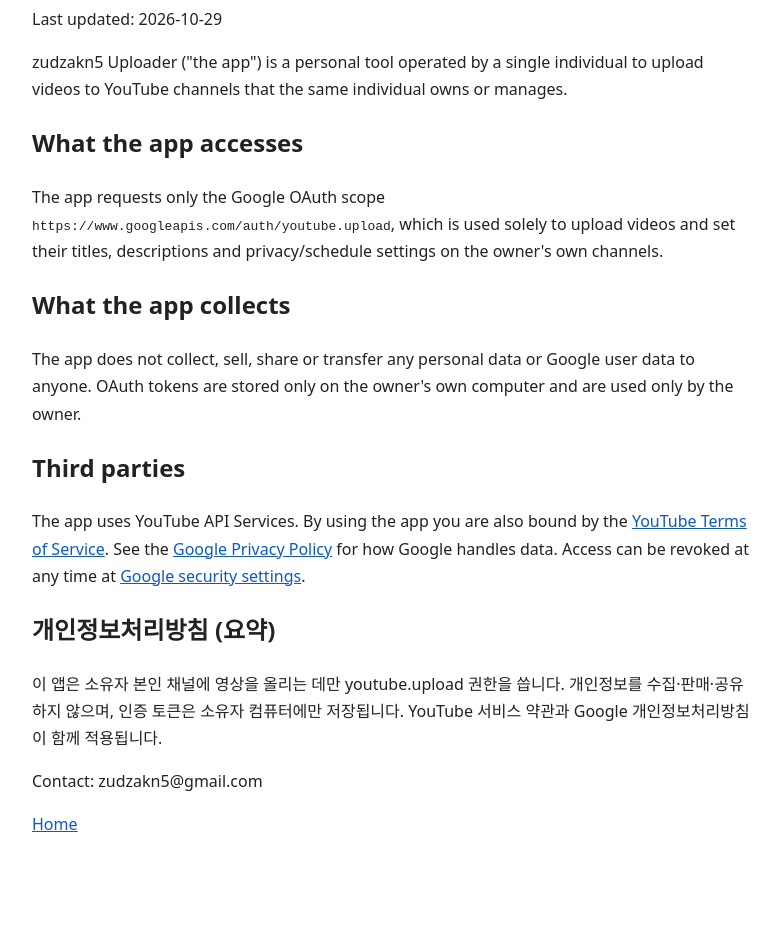
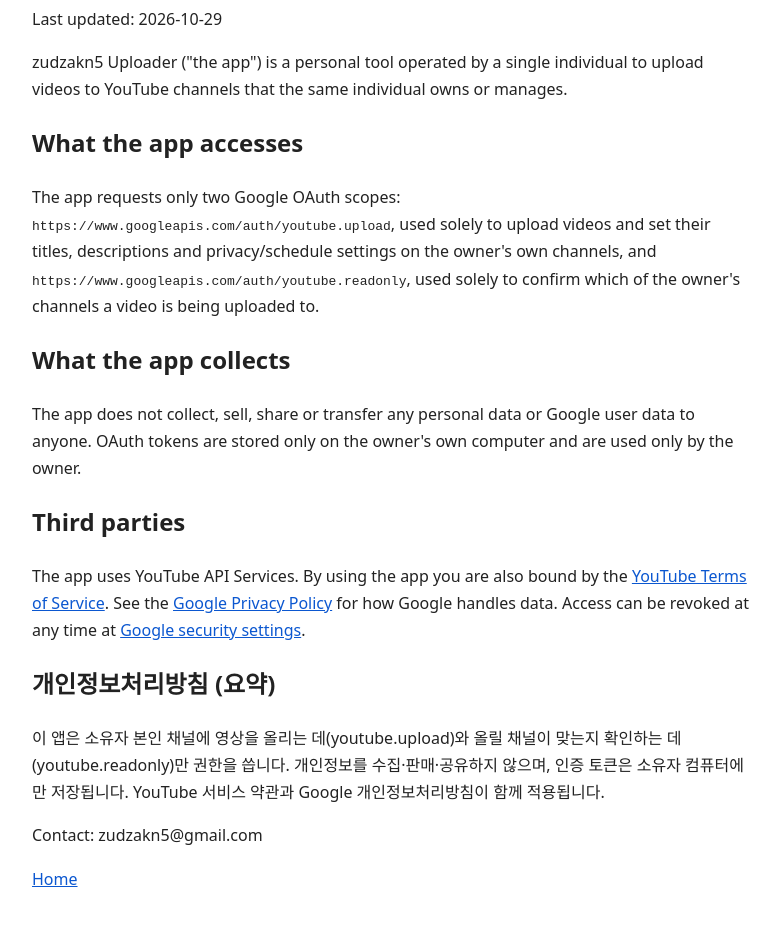
Before and after one commit to zudzakn5-bit/zudzakn5-bit.github.io, a plain HTML site: page privacy.html in a window 1280 px wide. Shown: the part 110-1036 px from the top of the page, without its empty margins (248-1028 px from the left). Before the commit the page ends 988 px from the top, so only its background shows below. Drawn offline with Linux system fonts and the light colour scheme.

Commit message:
Add files via upload

```diff
--- a/privacy.html
+++ b/privacy.html
@@ -7,13 +7,13 @@
 <p>Last updated: 2026-10-29</p>
 <p>zudzakn5 Uploader ("the app") is a personal tool operated by a single individual to upload videos to YouTube channels that the same individual owns or manages.</p>
 <h2>What the app accesses</h2>
-<p>The app requests only the Google OAuth scope <code>https://www.googleapis.com/auth/youtube.upload</code>, which is used solely to upload videos and set their titles, descriptions and privacy/schedule settings on the owner's own channels.</p>
+<p>The app requests only two Google OAuth scopes: <code>https://www.googleapis.com/auth/youtube.upload</code>, used solely to upload videos and set their titles, descriptions and privacy/schedule settings on the owner's own channels, and <code>https://www.googleapis.com/auth/youtube.readonly</code>, used solely to confirm which of the owner's channels a video is being uploaded to.</p>
 <h2>What the app collects</h2>
 <p>The app does not collect, sell, share or transfer any personal data or Google user data to anyone. OAuth tokens are stored only on the owner's own computer and are used only by the owner.</p>
 <h2>Third parties</h2>
 <p>The app uses YouTube API Services. By using the app you are also bound by the <a href="https://www.youtube.com/t/terms">YouTube Terms of Service</a>. See the <a href="https://policies.google.com/privacy">Google Privacy Policy</a> for how Google handles data. Access can be revoked at any time at <a href="https://myaccount.google.com/permissions">Google security settings</a>.</p>
 <h2>개인정보처리방침 (요약)</h2>
-<p>이 앱은 소유자 본인 채널에 영상을 올리는 데만 youtube.upload 권한을 씁니다. 개인정보를 수집·판매·공유하지 않으며, 인증 토큰은 소유자 컴퓨터에만 저장됩니다. YouTube 서비스 약관과 Google 개인정보처리방침이 함께 적용됩니다.</p>
+<p>이 앱은 소유자 본인 채널에 영상을 올리는 데(youtube.upload)와 올릴 채널이 맞는지 확인하는 데(youtube.readonly)만 권한을 씁니다. 개인정보를 수집·판매·공유하지 않으며, 인증 토큰은 소유자 컴퓨터에만 저장됩니다. YouTube 서비스 약관과 Google 개인정보처리방침이 함께 적용됩니다.</p>
 <p>Contact: zudzakn5@gmail.com</p>
 <p><a href="index.html">Home</a></p>
 </body></html>
```
